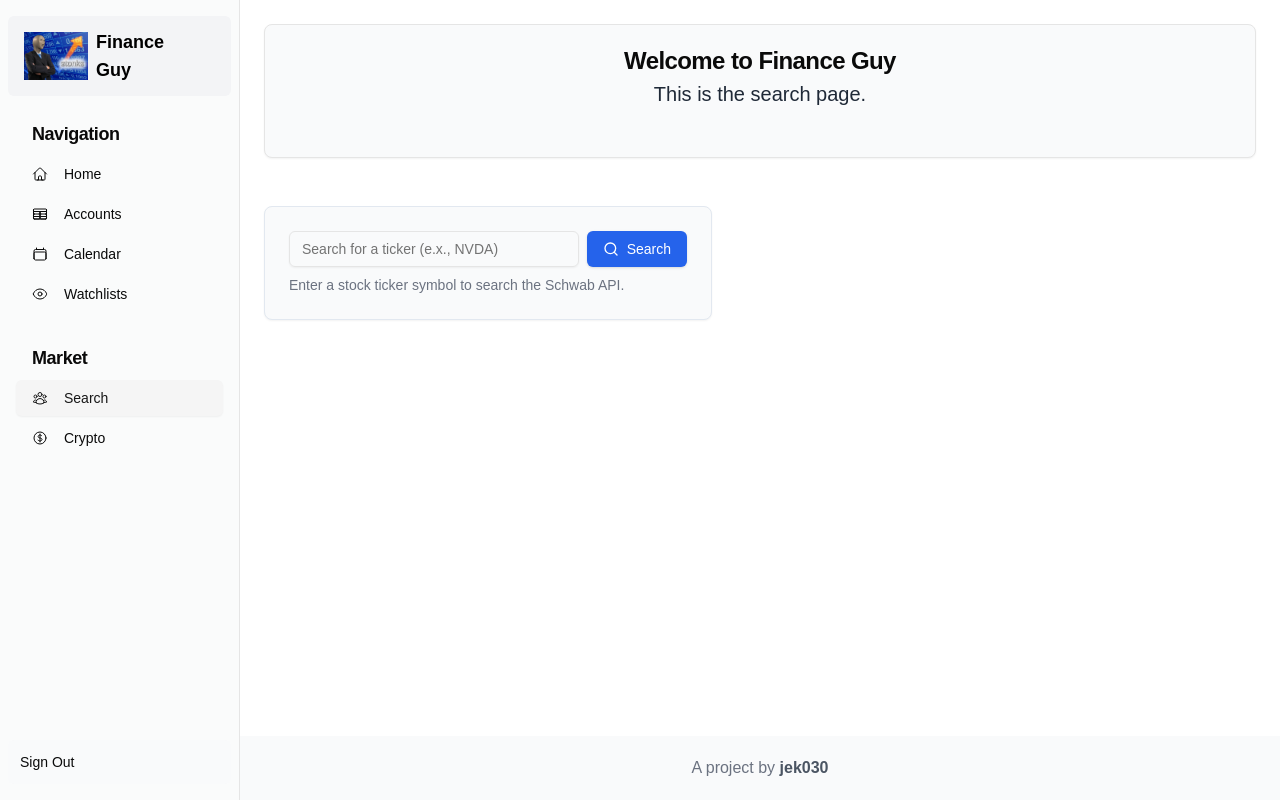
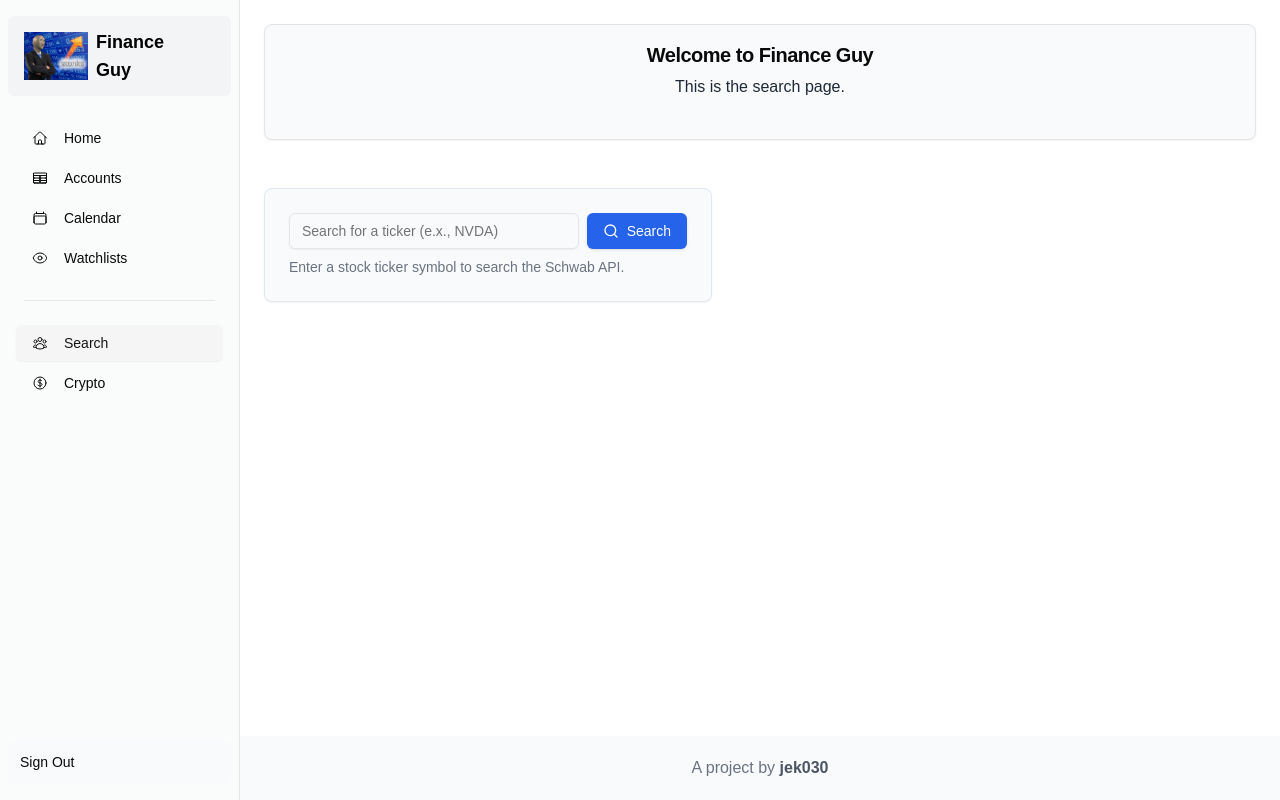
Before and after one commit to jek030/schwabApiNextJs, a Next.js app: page /search in a window 1280 px wide. Built offline with nearby package versions, Linux system fonts and the light colour scheme.

Commit message:
smaller, hoverable sidenav

```diff
--- a/app/components/PageHeader.tsx
+++ b/app/components/PageHeader.tsx
@@ -22,11 +22,11 @@ export default function PageHeader({
   if (loading) {
     return (
       <header className={cn('w-full', className)}>
-        <Card>
-          <CardHeader className="text-center">
-            <div className="animate-pulse space-y-4">
-              <div className="h-6 bg-gray-200 rounded w-1/2 mx-auto"></div>
-              <div className="h-4 bg-gray-200 rounded w-3/4 mx-auto"></div>
+        <Card className="py-2">
+          <CardHeader className="text-center py-2">
+            <div className="animate-pulse space-y-2">
+              <div className="h-4 bg-gray-200 rounded w-1/2 mx-auto"></div>
+              <div className="h-2 bg-gray-200 rounded w-3/4 mx-auto"></div>
             </div>
           </CardHeader>
         </Card>
@@ -36,21 +36,21 @@ export default function PageHeader({
 
   return (
     <header className={cn('w-full', className)}>
-      <Card>
-        <CardHeader className="text-center">
+      <Card className="py-2">
+        <CardHeader className="text-center py-2 ">
           <div className="flex items-center justify-between">
             <div className="w-full text-center">
-              <CardTitle>{title}</CardTitle>
+              <CardTitle className="text-xl">{title}</CardTitle>
               {actions && <div className="flex gap-2">{actions}</div>}
             </div>
           </div>
           {description && (
-            <CardDescription className="text-gray-800 md:text-xl md:leading-normal">
+            <CardDescription className="text-gray-800 text-sm md:text-base">
               {description}
             </CardDescription>
           )}
           {children && (
-            <CardDescription className="text-gray-800 md:text-xl md:leading-normal">
+            <CardDescription className="text-gray-800 text-sm md:text-base">
               {children}
             </CardDescription>
           )}
--- a/app/ui/nav-links.tsx
+++ b/app/ui/nav-links.tsx
@@ -48,7 +48,11 @@ const marketLinks = [
   },
 ];
 
-export default function NavLinks() {
+interface NavLinksProps {
+  collapsed?: boolean;
+}
+
+export default function NavLinks({ collapsed = false }: NavLinksProps) {
   const pathname = usePathname();
 
   const NavButton = ({ link }: { link: typeof mainLinks[0] }) => {
@@ -58,11 +62,14 @@ export default function NavLinks() {
         key={link.name}
         asChild
         variant={pathname === link.href ? "secondary" : "ghost"}
-        className="w-full justify-start"
+        className={cn(
+          "w-full",
+          collapsed ? "justify-center px-2" : "justify-start"
+        )}
       >
         <Link href={link.href}>
-          <LinkIcon className="mr-2 h-4 w-4" />
-          {link.name}
+          <LinkIcon className="h-4 w-4" />
+          {!collapsed && <span className="ml-2">{link.name}</span>}
         </Link>
       </Button>
     );
@@ -71,9 +78,6 @@ export default function NavLinks() {
   return (
     <div className="flex flex-col gap-4">
       <div className="px-2 py-2">
-        <h2 className="mb-2 px-4 text-lg font-semibold tracking-tight">
-          Navigation
-        </h2>
         <div className="space-y-1">
           {mainLinks.map((link) => (
             <NavButton key={link.name} link={link} />
@@ -81,10 +85,11 @@ export default function NavLinks() {
         </div>
       </div>
 
+      <div className="px-4">
+        <div className="h-px bg-gray-200" />
+      </div>
+
       <div className="px-2 py-2">
-        <h2 className="mb-2 px-4 text-lg font-semibold tracking-tight">
-          Market
-        </h2>
         <div className="space-y-1">
           {marketLinks.map((link) => (
             <NavButton key={link.name} link={link} />
--- a/app/ui/sidenav.tsx
+++ b/app/ui/sidenav.tsx
@@ -1,16 +1,30 @@
+"use client";
 import Link from 'next/link';
 import NavLinks from '@/app/ui/nav-links';
 import Image from 'next/image';
 import { cn } from '@/app/lib/utils';
+import { useState } from 'react';
 
 export default function SideNav() {
+  const [isHovered, setIsHovered] = useState(false);
+
   return (
-    <div className="flex h-full w-[240px] flex-col border-r bg-gray-100/40 px-2 py-4">
+    <div
+      className={cn(
+        "flex h-full flex-col border-r bg-gray-100/40 px-2 py-4 transition-all duration-300",
+        isHovered ? "w-[240px]" : "w-[80px]"
+      )}
+      onMouseEnter={() => setIsHovered(true)}
+      onMouseLeave={() => setIsHovered(false)}
+    >
       <Link
-        className="mb-4 flex h-20 items-center justify-start gap-2 rounded-md bg-gray-100 px-4 font-medium hover:bg-sky-100 transition-colors"
+        className={cn(
+          "mb-4 flex h-20 items-center rounded-md bg-gray-100 px-4 font-medium hover:bg-sky-100 transition-colors",
+          isHovered ? "justify-start gap-2" : "justify-center"
+        )}
         href="/"
       >
-        <div className="relative h-16 w-16">
+        <div className="relative h-16 w-16 flex-shrink-0">
           <Image
             src="/stonks.png"
             alt="Stonks meme"
@@ -19,17 +33,23 @@ export default function SideNav() {
             className="object-contain transform hover:scale-105 transition-transform duration-200 rounded-md"
           />
         </div>
-        <div className="flex flex-col">
+        <div className={cn(
+          "flex flex-col overflow-hidden transition-all duration-300",
+          isHovered ? "opacity-100 w-auto" : "opacity-0 w-0"
+        )}>
           <span className="text-lg font-bold text-black">Finance</span>
           <span className="text-lg font-bold text-black">Guy</span>
         </div>
       </Link>
 
       <div className="flex flex-col flex-1">
-        <NavLinks />
-        <div className="flex-1" /> {/* Spacer */}
+        <NavLinks collapsed={!isHovered} />
+        <div className="flex-1" />
         <form className="mt-auto">
-          <button className="w-full flex items-center justify-start gap-2 rounded-md bg-gray-50 p-3 text-sm font-medium hover:bg-sky-100 hover:text-blue-600">
+          <button className={cn(
+            "w-full flex items-center rounded-md bg-gray-50 p-3 text-sm font-medium hover:bg-sky-100 hover:text-blue-600",
+            isHovered ? "justify-start gap-2" : "justify-center"
+          )}>
             <div>Sign Out</div>
           </button>
         </form>
```
